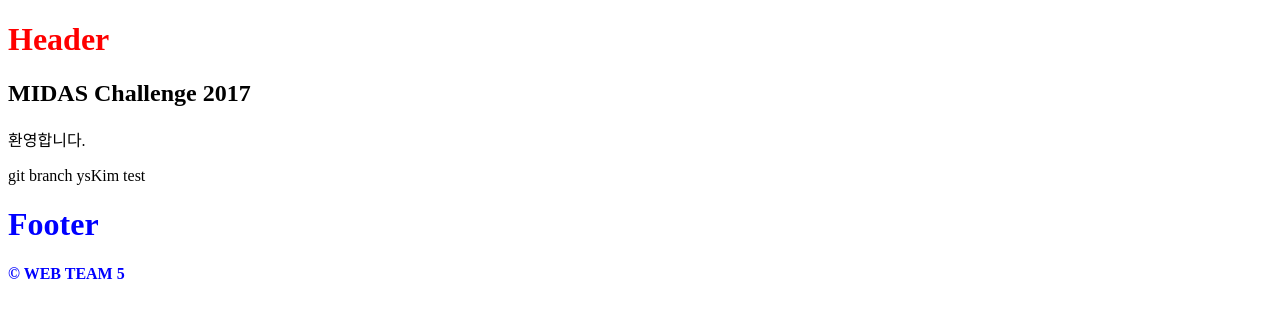
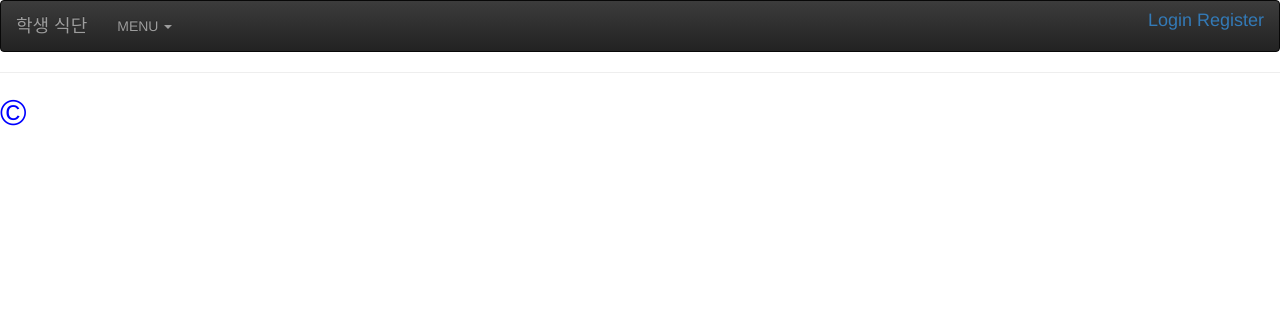
Before and after one commit to jupiny/MIDASChallenge2017, a Django app: template midas_web_solution/templates/index.html in a window 1280 px wide. Shown: the top 318 px of the page. Run offline with Django 3.2, Linux system fonts and the light colour scheme; the template is opened without the code that fills it, so the values that code supplies are empty; some libraries are stand-ins or nearby versions.

Commit message:
[ysKim] login form

```diff
--- a/midas_web_solution/templates/_footer.html
+++ b/midas_web_solution/templates/_footer.html
@@ -1,2 +1,4 @@
-<h1>Footer</h1>
-<h4>&copy; WEB TEAM 5 </h4>
+<div class="bg-inverse text-white">
+    <hr/>
+    <h1>&copy;</h1>
+</div>
--- a/midas_web_solution/templates/_header.html
+++ b/midas_web_solution/templates/_header.html
@@ -1 +1,36 @@
-<h1>Header</h1>
+<nav class="navbar navbar-inverse">
+    <div class="container-fluid">
+        <!-- Brand and toggle get grouped for better mobile display -->
+        <div class="navbar-header">
+            <button type="button" class="navbar-toggle collapsed" data-toggle="collapse"
+                    data-target="#bs-example-navbar-collapse-1">
+                <span class="sr-only">Toggle navigation</span>
+                <span class="icon-bar"></span>
+                <span class="icon-bar"></span>
+                <span class="icon-bar"></span>
+            </button>
+            <a class="navbar-brand" href="#">학생 식단</a>
+        </div>
+
+        <!-- Collect the nav links, forms, and other content for toggling -->
+        <div class="collapse navbar-collapse" id="bs-example-navbar-collapse-1">
+            <ul class="nav navbar-nav">
+                <li class="dropdown">
+                    <a href="#" class="dropdown-toggle" data-toggle="dropdown" role="button" aria-expanded="false">MENU
+                        <span class="caret"></span></a>
+                    <ul class="dropdown-menu" role="menu">
+                        <li><a href="#">Action</a></li>
+                        <li><a href="#">Another action</a></li>
+                        <li><a href="#">Something else here</a></li>
+                        <li class="divider"></li>
+                        <li><a href="#">Separated link</a></li>
+                    </ul>
+                </li>
+            </ul>
+
+            <ul class="nav navbar-nav navbar-right">
+                <h4><a href="#">Login</a>  <a href="#">Register</a></h4>
+            </ul>
+        </div><!-- /.navbar-collapse -->
+    </div><!-- /.container-fluid -->
+</nav>
--- a/midas_web_solution/templates/base.html
+++ b/midas_web_solution/templates/base.html
@@ -5,6 +5,15 @@
     <meta charset="UTF-8">
     <title>{% block title %}{% endblock title %}</title>
     <link rel="stylesheet" href={% static "css/application.css" %}>
+
+    <!-- Latest compiled and minified CSS -->
+    <link rel="stylesheet" href="https://maxcdn.bootstrapcdn.com/bootstrap/3.3.7/css/bootstrap.min.css"
+          integrity="sha384-BVYiiSIFeK1dGmJRAkycuHAHRg32OmUcww7on3RYdg4Va+PmSTsz/K68vbdEjh4u" crossorigin="anonymous">
+
+    <!-- Optional theme -->
+    <link rel="stylesheet" href="https://maxcdn.bootstrapcdn.com/bootstrap/3.3.7/css/bootstrap-theme.min.css"
+          integrity="sha384-rHyoN1iRsVXV4nD0JutlnGaslCJuC7uwjduW9SVrLvRYooPp2bWYgmgJQIXwl/Sp" crossorigin="anonymous">
+
 </head>
 <body>
 <header>
@@ -12,8 +21,13 @@
 </header>
 {% block content %}
 {% endblock content %}
-  <footer>
+<footer class="bg-inverse">
     {% include "_footer.html" %}
 </footer>
+
+<!-- jQuery (부트스트랩의 자바스크립트 플러그인을 위해 필요합니다) -->
+<script src="https://ajax.googleapis.com/ajax/libs/jquery/1.11.2/jquery.min.js"></script>
+<!-- 합쳐지고 최소화된 최신 자바스크립트 -->
+<script src="https://maxcdn.bootstrapcdn.com/bootstrap/3.3.2/js/bootstrap.min.js"></script>
 </body>
 </html>
--- a/midas_web_solution/templates/index.html
+++ b/midas_web_solution/templates/index.html
@@ -1,7 +1,4 @@
 {% extends "base.html" %}
 {% block title %}Home{% endblock title %}
 {% block content %}
-<h2>MIDAS Challenge 2017</h2>
-<p>환영합니다.</p>
-    <p>git branch ysKim test</p>
 {% endblock content %}
```
Also changed, not shown: midas_web_solution/templates/registration/logged_out.html (added, +7 -0 lines), midas_web_solution/templates/registration/login.html (added, +7 -0 lines), midas_web_solution/templates/registration/register.html (added, +7 -0 lines), midas_web_solution/templates/registration/register_done.html (added, +7 -0 lines). Lines whose indentation alone changed are shown as unchanged.
